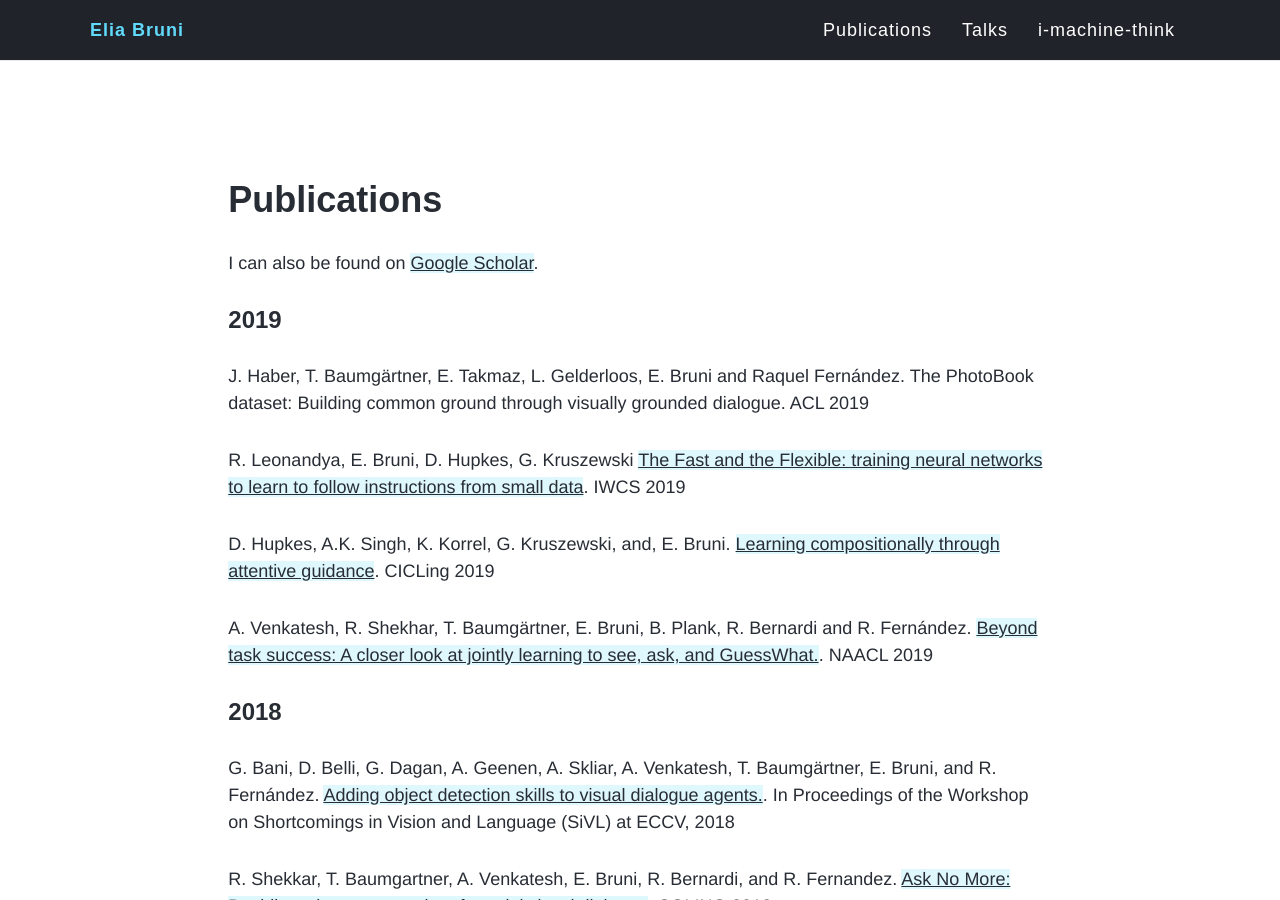
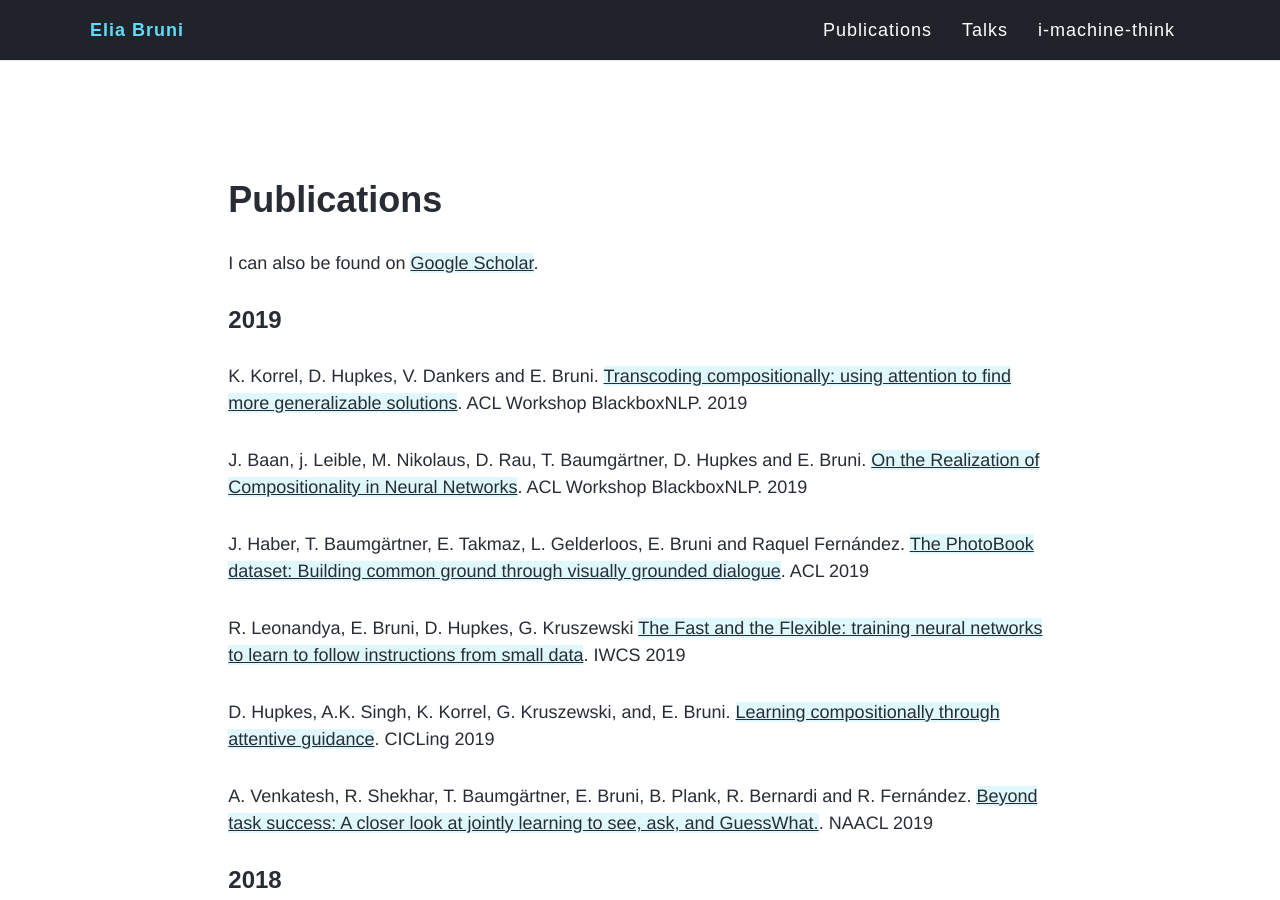
Before and after one commit to eliabruni/eliabruni.github.io, a Jekyll site: the page built from publications.md, in a window 1280 px wide and 900 px high. Built offline with Jekyll 4.4.1, drawn with Linux system fonts in a browser that asks for light colours; nearby versions of some CDN libraries.

Commit message:
ADD PUBS

```diff
--- a/publications.md
+++ b/publications.md
@@ -9,7 +9,14 @@ I can also be found on [Google Scholar](https://scholar.google.com/citations?use
 
 ### 2019
 
-J. Haber, T. Baumgärtner, E. Takmaz, L. Gelderloos, E. Bruni and Raquel Fernández. The PhotoBook dataset: Building common ground through visually grounded dialogue. ACL 2019
+K. Korrel, D. Hupkes, V. Dankers and E. Bruni.
+[Transcoding compositionally: using attention to find more generalizable solutions](). ACL Workshop BlackboxNLP. 2019
+
+J. Baan, j. Leible, M. Nikolaus, D. Rau, T. Baumgärtner, D. Hupkes and E. Bruni.
+[On the Realization of Compositionality in Neural Networks](). ACL Workshop BlackboxNLP. 2019
+
+J. Haber, T. Baumgärtner, E. Takmaz, L. Gelderloos, E. Bruni and Raquel Fernández.
+[The PhotoBook dataset: Building common ground through visually grounded dialogue](). ACL 2019
 
 R. Leonandya, E. Bruni, D. Hupkes, G. Kruszewski [The Fast and the Flexible: training neural networks
 to learn to follow instructions from small data](https://arxiv.org/pdf/1809.06194.pdf). IWCS 2019
```
